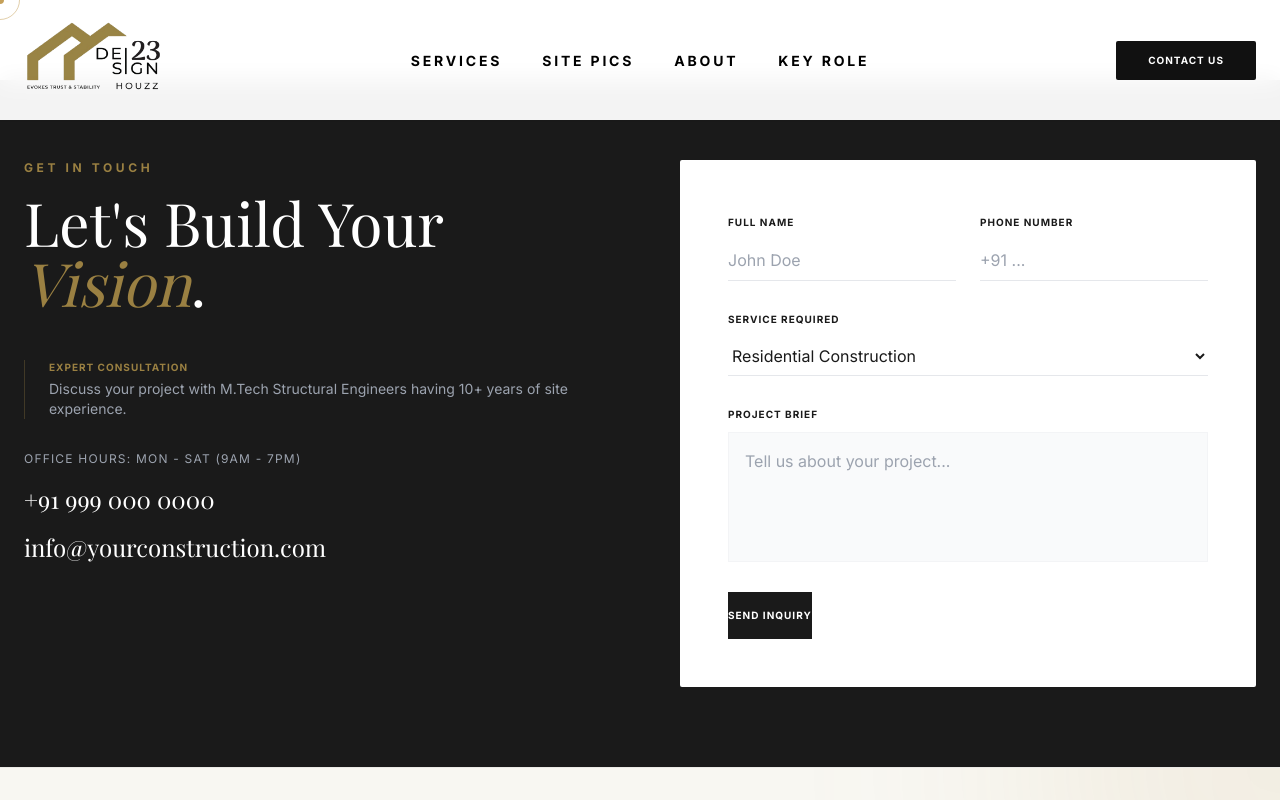
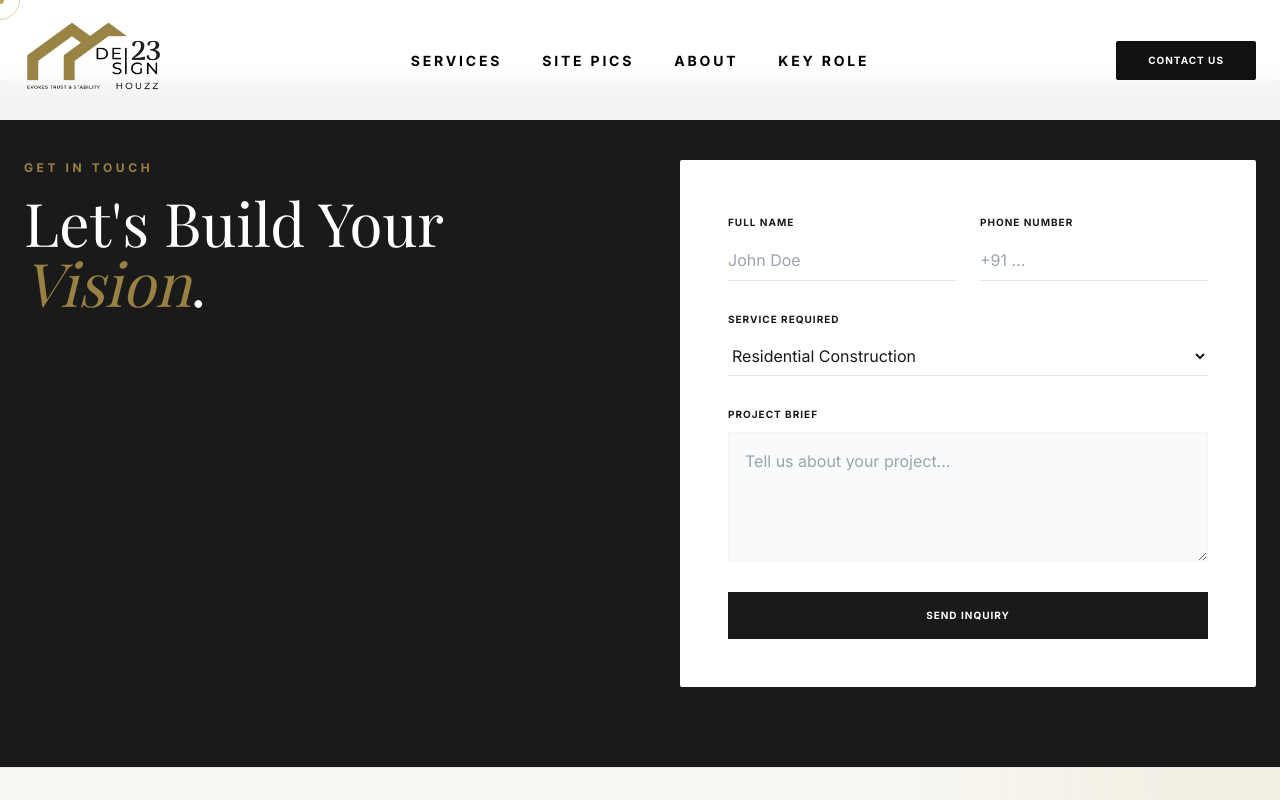
Before and after one commit to gfuid/ARCHI.TEK, a React (Vite) app: page /contact in a window 1280 px wide. Shown: the top 800 px of the page. Built offline with nearby package versions, Linux system fonts and the light colour scheme; a web font is replaced by a local one.

Commit message:
enquery issues fix

```diff
--- a/Contact-us/Contact.tsx
+++ b/Contact-us/Contact.tsx
@@ -1,90 +1,90 @@
-import React from 'react';
+import React, { useRef, useState } from 'react';
 import { motion } from 'framer-motion';
-// Isse replace karein
+import emailjs from '@emailjs/browser';
 import Magnetic from "../components/Magnetic";
 
 const Contact: React.FC = () => {
+  const formRef = useRef<HTMLFormElement>(null);
+  const [isSubmitting, setIsSubmitting] = useState(false);
+  const [status, setStatus] = useState<{ type: 'success' | 'error' | null, msg: string }>({ type: null, msg: '' });
+
+  const sendEmail = (e: React.FormEvent) => {
+    e.preventDefault();
+    if (!formRef.current) return;
+
+    setIsSubmitting(true);
+
+    // TypeScript error hatane ke liye as any use kar sakte hain agar types load na ho
+    const env = (import.meta as any).env;
+
+    emailjs.sendForm(
+      env.VITE_EMAILJS_SERVICE_ID,
+      env.VITE_EMAILJS_TEMPLATE_ID,
+      formRef.current,
+      env.VITE_EMAILJS_PUBLIC_KEY
+    )
+      .then(() => {
+        setStatus({ type: 'success', msg: 'Inquiry sent successfully!' });
+        formRef.current?.reset();
+      })
+      .catch((error) => {
+        console.error('EmailJS Error:', error);
+        setStatus({ type: 'error', msg: 'Something went wrong.' });
+      })
+      .finally(() => {
+        setIsSubmitting(false);
+        setTimeout(() => setStatus({ type: null, msg: '' }), 5000);
+      });
+  };
+
   return (
     <section id="contact-us" className="py-20 bg-houzz-dark text-white overflow-hidden mt-20">
       <div className="max-w-7xl mx-auto px-6">
         <div className="grid grid-cols-1 lg:grid-cols-2 gap-20">
-
-          {/* Left Side: Contact Info & Branding */}
+          {/* Left Side Info Section */}
           <div>
-            <motion.div
-              initial={{ opacity: 0, y: 20 }}
-              whileInView={{ opacity: 1, y: 0 }}
-              viewport={{ once: true }}
-            >
-              <span className="text-houzz-gold font-bold uppercase tracking-[0.3em] text-xs mb-4 block">Get In Touch</span>
-              <h2 className="text-4xl md:text-6xl font-serif mb-8">Let's Build Your <span className="italic text-houzz-gold">Vision</span>.</h2>
-
-              <div className="space-y-8 mt-12">
-                {/* Qualification Badge - From Notes */}
-                <div className="flex items-start space-x-4 border-l border-houzz-gold/30 pl-6">
-                  <div>
-                    <h4 className="text-houzz-gold font-bold uppercase tracking-widest text-[10px] mb-1">Expert Consultation</h4>
-                    <p className="text-sm text-gray-400">Discuss your project with M.Tech Structural Engineers having 10+ years of site experience.</p>
-                  </div>
-                </div>
-
-                {/* Direct Contact */}
-                <div className="space-y-4">
-                  <p className="text-gray-400 text-xs uppercase tracking-widest">Office Hours: Mon - Sat (9AM - 7PM)</p>
-                  <div className="text-2xl font-serif hover:text-houzz-gold transition-colors cursor-pointer">
-                    +91 999 000 0000
-                  </div>
-                  <div className="text-2xl font-serif hover:text-houzz-gold transition-colors cursor-pointer">
-                    info@yourconstruction.com
-                  </div>
-                </div>
-              </div>
-            </motion.div>
+            <span className="text-houzz-gold font-bold uppercase tracking-[0.3em] text-xs mb-4 block">Get In Touch</span>
+            <h2 className="text-4xl md:text-6xl font-serif mb-8">Let's Build Your <span className="italic text-houzz-gold">Vision</span>.</h2>
+            {/* Contact details... */}
           </div>
 
-          {/* Right Side: Inquiry Form */}
-          <motion.div
-            initial={{ opacity: 0, x: 50 }}
-            whileInView={{ opacity: 1, x: 0 }}
-            viewport={{ once: true }}
-            className="bg-white p-8 md:p-12 rounded-sm text-houzz-dark"
-          >
-            <form className="space-y-6">
+          {/* Right Side: Form */}
+          <motion.div className="bg-white p-8 md:p-12 rounded-sm text-houzz-dark relative">
+            <form ref={formRef} onSubmit={sendEmail} className="space-y-6">
               <div className="grid grid-cols-1 md:grid-cols-2 gap-6">
                 <div className="space-y-2">
                   <label className="text-[10px] font-bold uppercase tracking-widest">Full Name</label>
-                  <input type="text" className="w-full border-b border-gray-200 py-2 focus:border-houzz-gold outline-none transition-colors" placeholder="John Doe" />
+                  {/* Dashboard variable {{full_name}} se match karne ke liye */}
+                  <input name="full_name" required type="text" className="w-full border-b border-gray-200 py-2 outline-none" placeholder="John Doe" />
                 </div>
                 <div className="space-y-2">
                   <label className="text-[10px] font-bold uppercase tracking-widest">Phone Number</label>
-                  <input type="tel" className="w-full border-b border-gray-200 py-2 focus:border-houzz-gold outline-none transition-colors" placeholder="+91 ..." />
+                  {/* Dashboard variable {{phone_number}} se match karne ke liye */}
+                  <input name="phone_number" required type="tel" className="w-full border-b border-gray-200 py-2 outline-none" placeholder="+91 ..." />
                 </div>
               </div>
 
               <div className="space-y-2">
                 <label className="text-[10px] font-bold uppercase tracking-widest">Service Required</label>
-                <select className="w-full border-b border-gray-200 py-2 focus:border-houzz-gold outline-none bg-transparent cursor-pointer">
+                <select name="service_type" className="w-full border-b border-gray-200 py-2 bg-transparent outline-none">
                   <option>Residential Construction</option>
                   <option>Commercial Construction</option>
                   <option>Interior & Fit-out</option>
-                  <option>Planning Layout (2D/3D)</option>
-                  <option>PMC Consultancy</option>
                 </select>
               </div>
 
               <div className="space-y-2">
                 <label className="text-[10px] font-bold uppercase tracking-widest">Project Brief</label>
-                <textarea rows={4} className="w-full border border-gray-100 p-4 focus:border-houzz-gold outline-none transition-colors resize-none bg-gray-50" placeholder="Tell us about your project..."></textarea>
+                <textarea name="message" required rows={4} className="w-full border border-gray-100 p-4 bg-gray-50 outline-none" placeholder="Tell us about your project..."></textarea>
               </div>
 
-              <Magnetic strength={0.2}>
-                <button className="w-full bg-houzz-dark text-white py-4 font-bold uppercase tracking-widest text-[10px] hover:bg-houzz-gold transition-all duration-500">
-                  Send Inquiry
-                </button>
-              </Magnetic>
+              {status.msg && <p className={status.type === 'success' ? "text-green-600" : "text-red-600"}>{status.msg}</p>}
+
+              <button type="submit" disabled={isSubmitting} className="w-full bg-houzz-dark text-white py-4 font-bold uppercase tracking-widest text-[10px]">
+                {isSubmitting ? 'Sending...' : 'Send Inquiry'}
+              </button>
             </form>
           </motion.div>
-
         </div>
       </div>
     </section>
--- /dev/null
+++ b/vite-env.d.ts
@@ -0,0 +1 @@
+/// <reference types="vite/client" />
```
